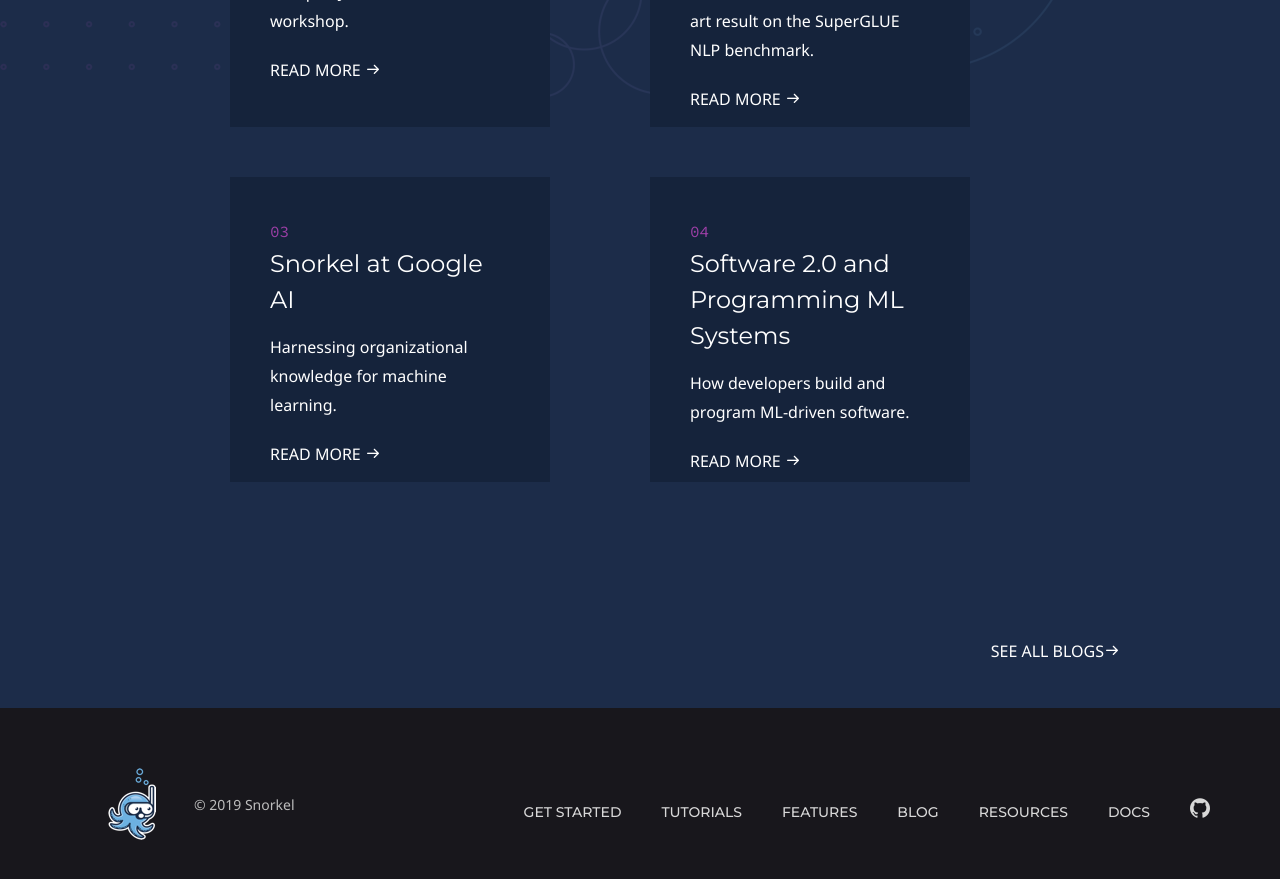
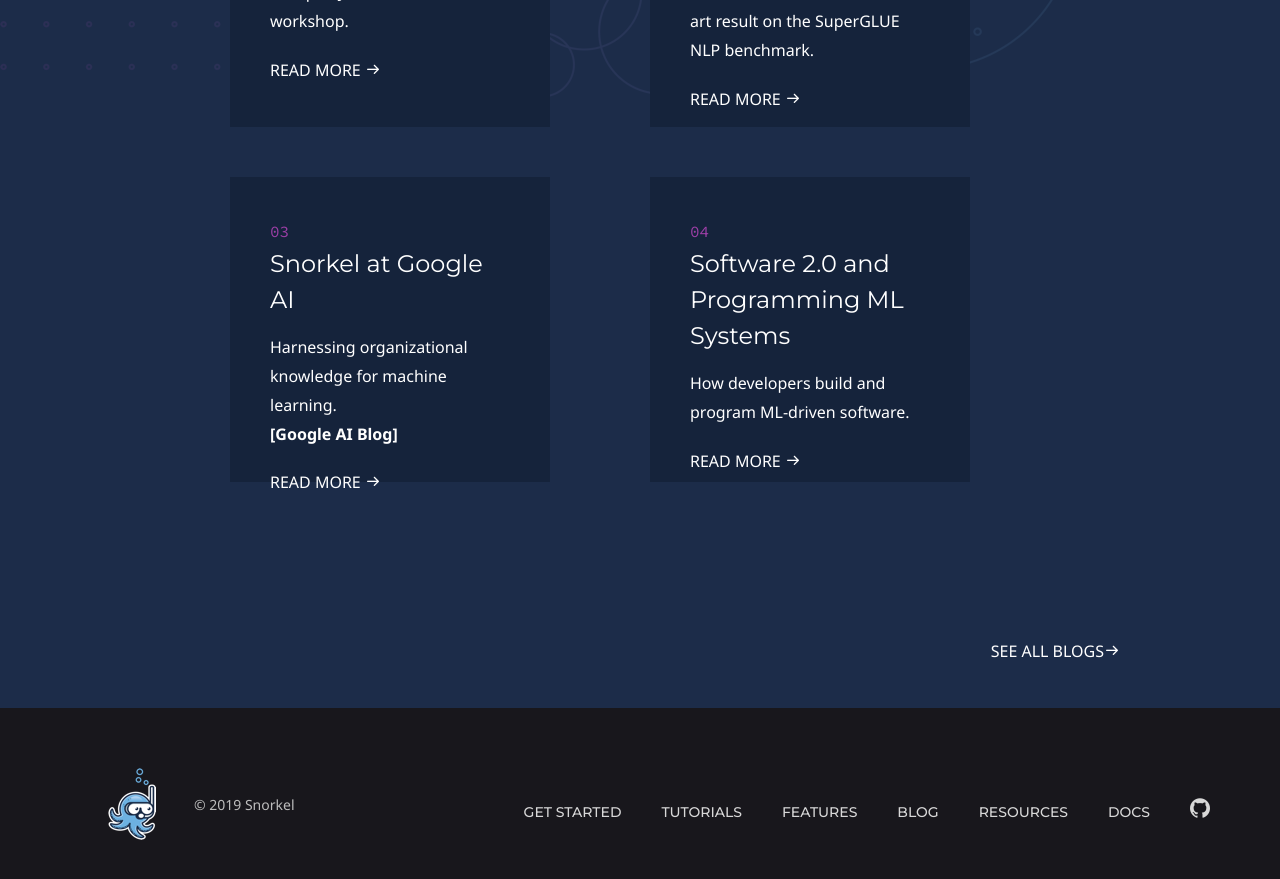
Before and after one commit to snorkel-team/website, a Jekyll site: the page built from index.html, in a window 1280 px wide and 900 px high, scrolled down 4470 px. Shown: the top 879 px of the window. Built offline with Jekyll 4.4.1, drawn with Linux system fonts in a browser that asks for light colours; some web fonts are replaced; comment, search, counter and statistics services are not loaded.

Commit message:
Adding google blog tag

```diff
--- a/_posts/2019-03-14-google.md
+++ b/_posts/2019-03-14-google.md
@@ -1,8 +1,8 @@
 ---
 layout: default
 title: Snorkel at Google AI
-description: Harnessing organizational knowledge for machine learning.
-excerpt: Harnessing organizational knowledge for machine learning.
+description: Harnessing organizational knowledge for machine learning.<br><b>[Google AI Blog]</b>
+excerpt: Harnessing organizational knowledge for machine learning.<br><b>[Google AI Blog]</b>
 ---
 
 <html>
```
